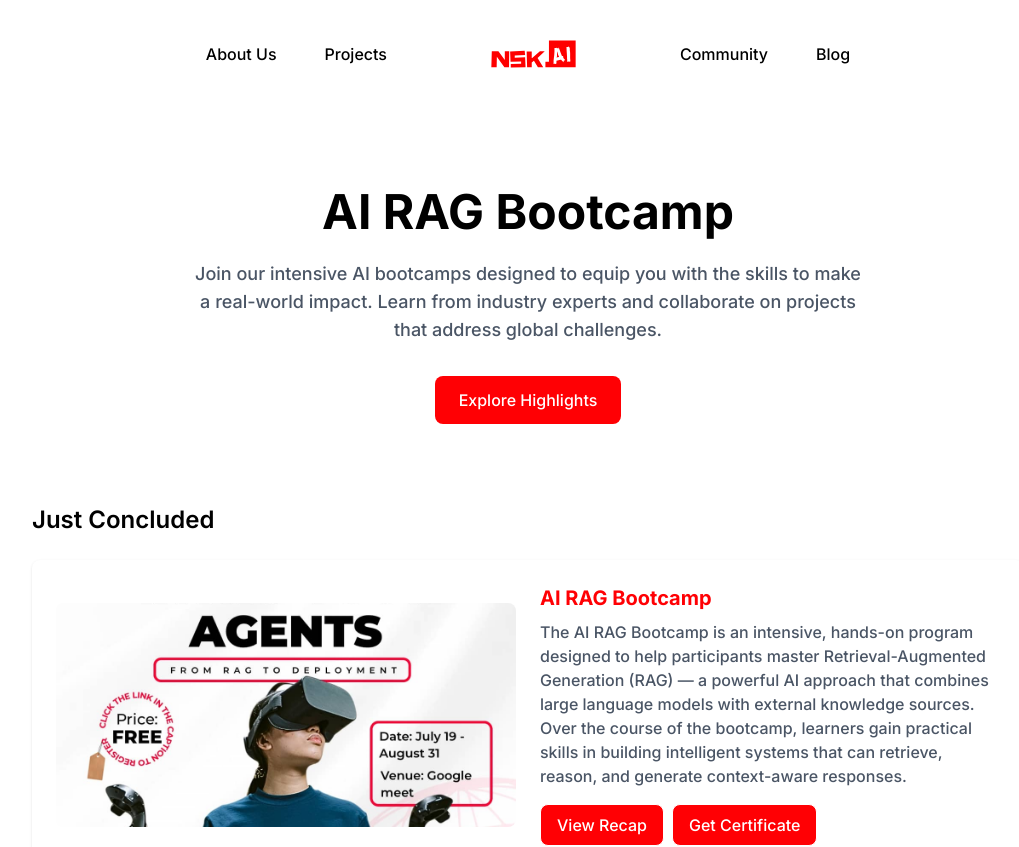
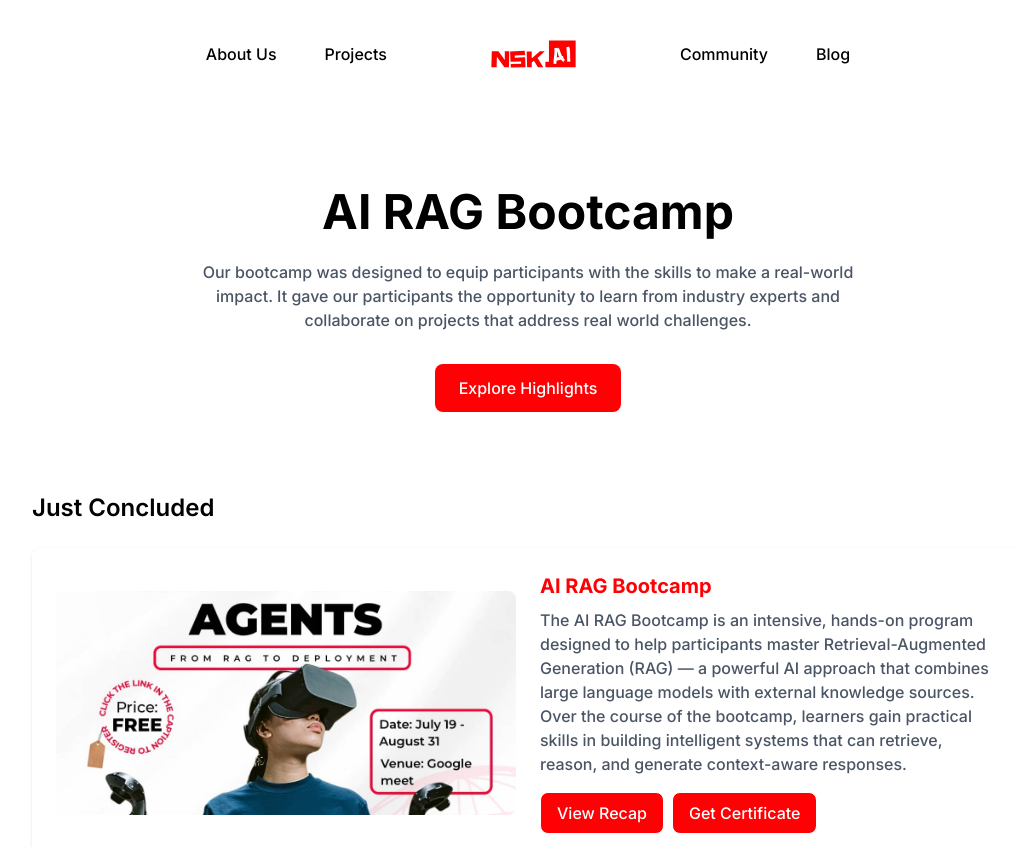
Before and after one commit to nskai-org/website-nsk-ai, a React (Vite) app: page /bootcamp in a window 1280 px wide. Shown: the top 847 px of the page, without its empty margins (112-1131 px from the left). Built offline with nearby package versions, Linux system fonts and the light colour scheme.

Commit message:
chore: Clean up unused imports in BootcampHero and PartnersSection components

```diff
--- a/src/components/bootcamp-page/BootcampHero.tsx
+++ b/src/components/bootcamp-page/BootcampHero.tsx
@@ -5,10 +5,11 @@ const BootcampHero: React.FC = () => {
     <>
       <section className="text-center py-20">
         <h1 className="text-5xl font-bold mb-6">AI RAG Bootcamp</h1>
-        <p className="text-lg text-gray-600 mb-8 max-w-2xl mx-auto">
-          Join our intensive AI bootcamps designed to equip you with the skills
-          to make a real-world impact. Learn from industry experts and
-          collaborate on projects that address global challenges.
+        <p className="text-base text-gray-600 mb-8 max-w-2xl mx-auto">
+          Our bootcamp was designed to equip participants with the skills to
+          make a real-world impact. It gave our participants the opportunity to
+          learn from industry experts and collaborate on projects that address
+          real world challenges.
         </p>
         <button
           className="px-6 py-3 bg-[#ff0004] text-white rounded-lg hover:bg-[#ff0004]/85 transition cursor-pointer"
--- a/src/components/landing-page/hero-section/PartnersSection.tsx
+++ b/src/components/landing-page/hero-section/PartnersSection.tsx
@@ -8,7 +8,7 @@ const PartnersSection: React.FC = () => {
         <img
           src={Collaborators}
           alt="NSK.AI Collaborators"
-          className="h-[800px]"
+          className="h-[400px] md:h-[800px]"
         />
       </div>
     </section>
```
